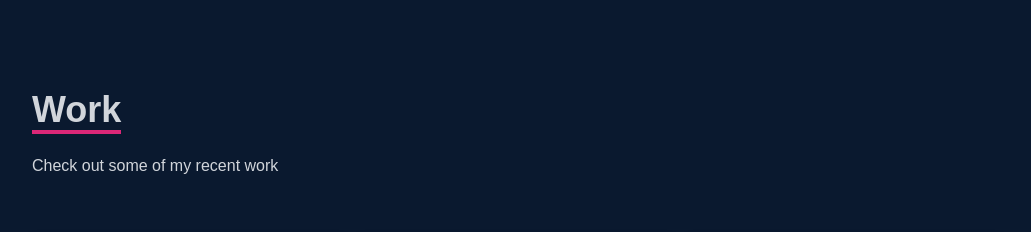
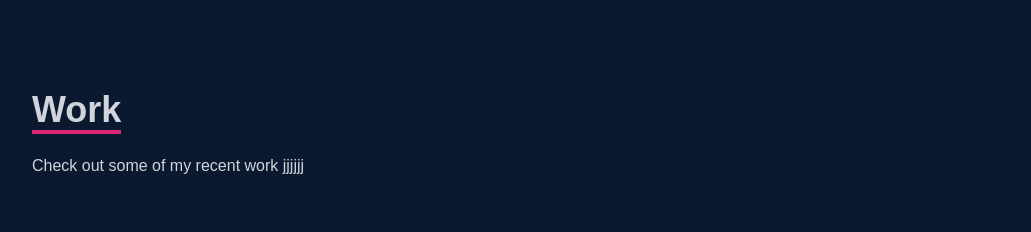
Before and after one commit to SherWin-max/Porfolio.01, a React (Create React App) app: page / in a window 1280 px wide. Shown: the part 2380-2612 px from the top of the page, without its empty margins (124-1155 px from the left). Built offline with nearby package versions, Linux system fonts and the light colour scheme; grey boxes are pictures that could not be loaded.

Commit message:
update domain

```diff
--- a/src/components/Work.jsx
+++ b/src/components/Work.jsx
@@ -13,7 +13,7 @@
             <div className='max-w-[1000px] mx-auto p-4 flex flex-col justify-center w-full h-full'>
                 <div className='pb-8'>
                     <p className='text-4xl  font-bold inline border-b-4 text-gray-300 border-pink-600'>Work</p>
-                    <p className=' py-6'>  Check out some of my recent work </p>
+                    <p className=' py-6'>  Check out some of my recent work jjjjjj </p>
                 </div>
 
                 {/* Contaienr */}
--- a/tailwind.config.js
+++ b/tailwind.config.js
@@ -1,6 +1,7 @@
 /** @type {import('tailwindcss').Config} */
 module.exports = {
   content: ["./src/**/*.{js,jsx,ts,tsx}",],
+  darkMode: 'class', // or 'media' or 'class'
   theme: {
     extend: {},
   },
```
